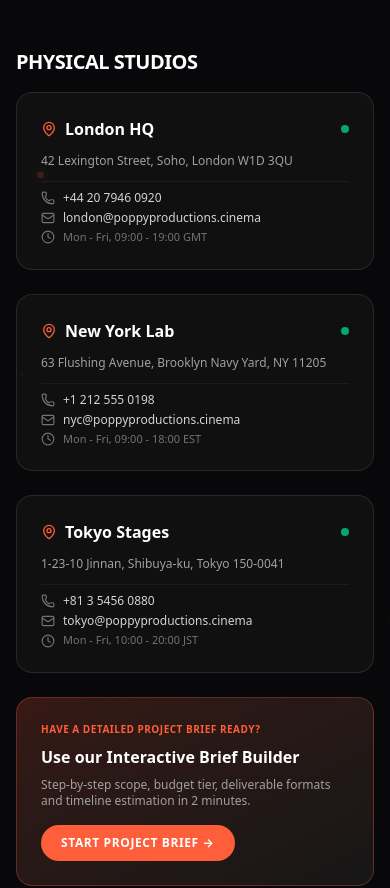
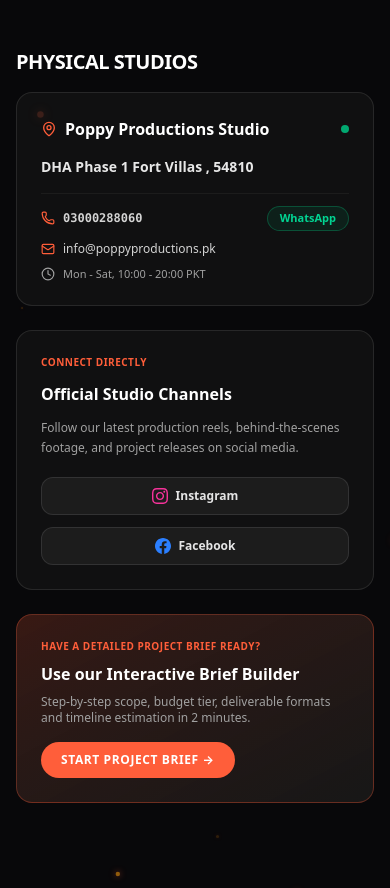
Before and after one commit to erhatechnologiesai/Valence_Cinema, a Next.js app: page /contact in a window 390 px wide. Shown: the part 1259-2147 px from the top of the page. Built offline with nearby package versions, Linux system fonts and the light colour scheme.

Commit message:
feat: add real studio address, phone number, and official Instagram and Facebook channels, removing placeholder locations

```diff
--- a/src/app/contact/page.tsx
+++ b/src/app/contact/page.tsx
@@ -16,25 +16,13 @@
 
 const studioLocations = [
   {
-    city: 'London HQ',
-    address: '42 Lexington Street, Soho, London W1D 3QU',
-    phone: '+44 20 7946 0920',
-    email: 'london@poppyproductions.cinema',
-    hours: 'Mon - Fri, 09:00 - 19:00 GMT',
-  },
-  {
-    city: 'New York Lab',
-    address: '63 Flushing Avenue, Brooklyn Navy Yard, NY 11205',
-    phone: '+1 212 555 0198',
-    email: 'nyc@poppyproductions.cinema',
-    hours: 'Mon - Fri, 09:00 - 18:00 EST',
-  },
-  {
-    city: 'Tokyo Stages',
-    address: '1-23-10 Jinnan, Shibuya-ku, Tokyo 150-0041',
-    phone: '+81 3 5456 0880',
-    email: 'tokyo@poppyproductions.cinema',
-    hours: 'Mon - Fri, 10:00 - 20:00 JST',
+    city: 'Poppy Productions Studio',
+    address: 'DHA Phase 1 Fort Villas , 54810',
+    phone: '03000288060',
+    phoneLink: 'tel:03000288060',
+    whatsappLink: 'https://wa.me/923000288060',
+    email: 'info@poppyproductions.pk',
+    hours: 'Mon - Sat, 10:00 - 20:00 PKT',
   },
 ];
 
@@ -252,7 +240,7 @@
             {studioLocations.map((loc, idx) => (
               <div
                 key={idx}
-                className="p-6 rounded-2xl bg-neutral-900/60 border border-white/10 space-y-3"
+                className="p-6 rounded-2xl bg-neutral-900/60 border border-white/10 space-y-4"
               >
                 <div className="flex items-center justify-between">
                   <h4 className="text-base font-bold text-white flex items-center gap-2">
@@ -261,23 +249,74 @@
                   </h4>
                   <span className="w-2 h-2 rounded-full bg-emerald-500 animate-pulse" />
                 </div>
-                <p className="text-xs text-neutral-400">{loc.address}</p>
-                <div className="pt-2 border-t border-white/5 space-y-1 text-xs">
-                  <div className="flex items-center gap-2 text-neutral-300">
-                    <Phone className="w-3.5 h-3.5 text-neutral-500" />
-                    <span>{loc.phone}</span>
+                <p className="text-sm font-semibold text-white/90">{loc.address}</p>
+                <div className="pt-3 border-t border-white/5 space-y-2.5 text-xs">
+                  <div className="flex items-center justify-between text-neutral-300">
+                    <div className="flex items-center gap-2">
+                      <Phone className="w-3.5 h-3.5 text-[#FF5E3A]" />
+                      <a href={loc.phoneLink} className="hover:text-white font-mono font-bold">
+                        {loc.phone}
+                      </a>
+                    </div>
+                    <a
+                      href={loc.whatsappLink}
+                      target="_blank"
+                      rel="noopener noreferrer"
+                      className="px-3 py-1 rounded-full bg-emerald-500/10 hover:bg-emerald-500/20 text-emerald-400 border border-emerald-500/30 text-[11px] font-semibold transition-colors flex items-center gap-1.5"
+                    >
+                      <span>WhatsApp</span>
+                    </a>
                   </div>
                   <div className="flex items-center gap-2 text-neutral-300">
-                    <Mail className="w-3.5 h-3.5 text-neutral-500" />
-                    <span>{loc.email}</span>
+                    <Mail className="w-3.5 h-3.5 text-[#FF5E3A]" />
+                    <a href={`mailto:${loc.email}`} className="hover:text-white">
+                      {loc.email}
+                    </a>
                   </div>
-                  <div className="flex items-center gap-2 text-neutral-500 text-[11px]">
+                  <div className="flex items-center gap-2 text-neutral-400 text-[11px]">
                     <Clock className="w-3.5 h-3.5" />
                     <span>{loc.hours}</span>
                   </div>
                 </div>
               </div>
             ))}
+
+            {/* Official Social Channels Card */}
+            <div className="p-6 rounded-2xl bg-neutral-900/60 border border-white/10 space-y-3">
+              <span className="text-[10px] font-bold uppercase tracking-wider text-[#FF5E3A] block">
+                Connect Directly
+              </span>
+              <h4 className="text-base font-bold text-white">
+                Official Studio Channels
+              </h4>
+              <p className="text-xs text-neutral-400 leading-relaxed">
+                Follow our latest production reels, behind-the-scenes footage, and project releases on social media.
+              </p>
+              <div className="pt-2 flex flex-col sm:flex-row gap-3">
+                <a
+                  href="https://www.instagram.com/poppyproductions22/?hl=en"
+                  target="_blank"
+                  rel="noopener noreferrer"
+                  className="flex-1 inline-flex items-center justify-center gap-2 px-4 py-2.5 rounded-xl bg-white/5 hover:bg-pink-600/20 border border-white/10 hover:border-pink-500/40 text-neutral-200 hover:text-white transition-all text-xs font-semibold"
+                >
+                  <svg className="w-4 h-4 fill-current text-pink-500" viewBox="0 0 24 24">
+                    <path d="M12 2.163c3.204 0 3.584.012 4.85.07 3.252.148 4.771 1.691 4.919 4.919.058 1.265.069 1.645.069 4.849 0 3.205-.012 3.584-.069 4.849-.149 3.225-1.664 4.771-4.919 4.919-1.266.058-1.644.07-4.85.07-3.204 0-3.584-.012-4.849-.07-3.26-.149-4.771-1.699-4.919-4.92-.058-1.265-.07-1.644-.07-4.849 0-3.204.013-3.583.07-4.849.149-3.227 1.664-4.771 4.919-4.919 1.266-.057 1.645-.069 4.849-.069zm0-2.163c-3.259 0-3.667.014-4.947.072-4.358.2-6.78 2.618-6.98 6.98-.059 1.281-.073 1.689-.073 4.948 0 3.259.014 3.668.072 4.948.2 4.358 2.618 6.78 6.98 6.98 1.281.058 1.689.072 4.948.072 3.259 0 3.668-.014 4.948-.072 4.354-.2 6.782-2.618 6.979-6.98.059-1.28.073-1.689.073-4.948 0-3.259-.014-3.667-.072-4.947-.196-4.354-2.617-6.78-6.979-6.98-1.281-.059-1.69-.073-4.949-.073zm0 5.838c-3.403 0-6.162 2.759-6.162 6.162s2.759 6.163 6.162 6.163 6.162-2.759 6.162-6.163c0-3.403-2.759-6.162-6.162-6.162zm0 10.162c-2.209 0-4-1.79-4-4 0-2.209 1.791-4 4-4s4 1.791 4 4c0 2.21-1.791 4-4 4zm6.406-11.845c-.796 0-1.441.645-1.441 1.44s.645 1.44 1.441 1.44c.795 0 1.439-.645 1.439-1.44s-.644-1.44-1.439-1.44z"/>
+                  </svg>
+                  <span>Instagram</span>
+                </a>
+                <a
+                  href="https://web.facebook.com/profile.php?id=61588100360036"
+                  target="_blank"
+                  rel="noopener noreferrer"
+                  className="flex-1 inline-flex items-center justify-center gap-2 px-4 py-2.5 rounded-xl bg-white/5 hover:bg-blue-600/20 border border-white/10 hover:border-blue-500/40 text-neutral-200 hover:text-white transition-all text-xs font-semibold"
+                >
+                  <svg className="w-4 h-4 fill-current text-blue-500" viewBox="0 0 24 24">
+                    <path d="M24 12.073c0-6.627-5.373-12-12-12s-12 5.373-12 12c0 5.99 4.388 10.954 10.125 11.854v-8.385H7.078v-3.47h3.047V9.43c0-3.007 1.792-4.669 4.533-4.669 1.312 0 2.686.235 2.686.235v2.953H15.83c-1.491 0-1.956.925-1.956 1.874v2.25h3.328l-.532 3.47h-2.796v8.385C19.612 23.027 24 18.062 24 12.073z"/>
+                  </svg>
+                  <span>Facebook</span>
+                </a>
+              </div>
+            </div>
 
             {/* Quick Brief CTA */}
             <div className="p-6 rounded-2xl bg-gradient-to-br from-[#FF5E3A]/20 to-neutral-900 border border-[#FF5E3A]/30 space-y-2">
--- a/src/components/layout/Footer.tsx
+++ b/src/components/layout/Footer.tsx
@@ -2,22 +2,14 @@
 
 import { useState, useEffect } from 'react';
 import Link from 'next/link';
-import { ArrowUpRight, Sparkles, MapPin } from 'lucide-react';
+import { ArrowUpRight, Sparkles, MapPin, Phone, Clock } from 'lucide-react';
 
 export default function Footer() {
-  const [londonTime, setLondonTime] = useState('');
-  const [nyTime, setNyTime] = useState('');
   const [localTime, setLocalTime] = useState('');
 
   useEffect(() => {
     const updateClocks = () => {
       const now = new Date();
-      setLondonTime(
-        now.toLocaleTimeString('en-GB', { timeZone: 'Europe/London', hour: '2-digit', minute: '2-digit' })
-      );
-      setNyTime(
-        now.toLocaleTimeString('en-US', { timeZone: 'America/New_York', hour: '2-digit', minute: '2-digit' })
-      );
       setLocalTime(
         now.toLocaleTimeString('en-US', { timeZone: 'Asia/Karachi', hour: '2-digit', minute: '2-digit' })
       );
@@ -70,27 +62,29 @@
           </div>
         </div>
 
-        {/* Global Studio Clocks */}
+        {/* Global Studio Info Bar */}
         <div className="py-10 border-b border-white/10 grid grid-cols-1 sm:grid-cols-3 gap-6 text-sm reveal-stagger">
           <div className="flex items-center gap-3 p-4 rounded-xl bg-white/[0.02] border border-white/5">
-            <MapPin className="w-4 h-4 text-[#FF5E3A]" />
+            <MapPin className="w-5 h-5 text-[#FF5E3A] shrink-0" />
             <div>
-              <span className="text-xs uppercase tracking-wider text-neutral-400 block">Production Hub</span>
-              <span className="font-mono text-base font-bold text-white">{localTime || '18:30 PKT'}</span>
+              <span className="text-xs uppercase tracking-wider text-neutral-400 block font-semibold">Studio Location</span>
+              <span className="text-sm font-bold text-white">DHA Phase 1 Fort Villas , 54810</span>
             </div>
           </div>
           <div className="flex items-center gap-3 p-4 rounded-xl bg-white/[0.02] border border-white/5">
-            <MapPin className="w-4 h-4 text-[#FF5E3A]" />
+            <Phone className="w-5 h-5 text-[#FF5E3A] shrink-0" />
             <div>
-              <span className="text-xs uppercase tracking-wider text-neutral-400 block">London Liaison</span>
-              <span className="font-mono text-base font-bold text-white">{londonTime || '14:30 GMT'}</span>
+              <span className="text-xs uppercase tracking-wider text-neutral-400 block font-semibold">Direct Phone / WhatsApp</span>
+              <a href="tel:03000288060" className="font-mono text-base font-bold text-white hover:text-[#FF5E3A] transition-colors">
+                03000288060
+              </a>
             </div>
           </div>
           <div className="flex items-center gap-3 p-4 rounded-xl bg-white/[0.02] border border-white/5">
-            <MapPin className="w-4 h-4 text-[#FF5E3A]" />
+            <Clock className="w-5 h-5 text-[#FF5E3A] shrink-0" />
             <div>
-              <span className="text-xs uppercase tracking-wider text-neutral-400 block">New York Liaison</span>
-              <span className="font-mono text-base font-bold text-white">{nyTime || '09:30 EST'}</span>
+              <span className="text-xs uppercase tracking-wider text-neutral-400 block font-semibold">Studio Time (PKT)</span>
+              <span className="font-mono text-base font-bold text-white">{localTime || 'Live PKT'}</span>
             </div>
           </div>
         </div>
@@ -109,7 +103,7 @@
             <div className="text-xs font-mono font-bold text-[#FF5E3A] uppercase tracking-wider mb-4">
               Founded by Abdul Qadeer Bhatti
             </div>
-            <div className="flex items-center gap-2 text-neutral-400">
+            <div className="flex items-center gap-2 text-neutral-400 mb-5">
               <span className="px-2.5 py-1 rounded bg-white/5 border border-white/10 text-[10px] font-mono text-neutral-300">
                 END-TO-END
               </span>
@@ -119,6 +113,35 @@
               <span className="px-2.5 py-1 rounded bg-white/5 border border-white/10 text-[10px] font-mono text-neutral-300">
                 4K PRODUCTION
               </span>
+            </div>
+
+            {/* Social Media Links */}
+            <div className="flex flex-wrap items-center gap-3">
+              <a
+                href="https://www.instagram.com/poppyproductions22/?hl=en"
+                target="_blank"
+                rel="noopener noreferrer"
+                aria-label="Poppy Productions Instagram"
+                className="inline-flex items-center gap-2 px-3.5 py-1.5 rounded-full bg-white/5 hover:bg-pink-600/20 border border-white/10 hover:border-pink-500/40 text-neutral-300 hover:text-white transition-all text-xs group"
+              >
+                <svg className="w-3.5 h-3.5 fill-current text-pink-500 group-hover:scale-110 transition-transform" viewBox="0 0 24 24">
+                  <path d="M12 2.163c3.204 0 3.584.012 4.85.07 3.252.148 4.771 1.691 4.919 4.919.058 1.265.069 1.645.069 4.849 0 3.205-.012 3.584-.069 4.849-.149 3.225-1.664 4.771-4.919 4.919-1.266.058-1.644.07-4.85.07-3.204 0-3.584-.012-4.849-.07-3.26-.149-4.771-1.699-4.919-4.92-.058-1.265-.07-1.644-.07-4.849 0-3.204.013-3.583.07-4.849.149-3.227 1.664-4.771 4.919-4.919 1.266-.057 1.645-.069 4.849-.069zm0-2.163c-3.259 0-3.667.014-4.947.072-4.358.2-6.78 2.618-6.98 6.98-.059 1.281-.073 1.689-.073 4.948 0 3.259.014 3.668.072 4.948.2 4.358 2.618 6.78 6.98 6.98 1.281.058 1.689.072 4.948.072 3.259 0 3.668-.014 4.948-.072 4.354-.2 6.782-2.618 6.979-6.98.059-1.28.073-1.689.073-4.948 0-3.259-.014-3.667-.072-4.947-.196-4.354-2.617-6.78-6.979-6.98-1.281-.059-1.69-.073-4.949-.073zm0 5.838c-3.403 0-6.162 2.759-6.162 6.162s2.759 6.163 6.162 6.163 6.162-2.759 6.162-6.163c0-3.403-2.759-6.162-6.162-6.162zm0 10.162c-2.209 0-4-1.79-4-4 0-2.209 1.791-4 4-4s4 1.791 4 4c0 2.21-1.791 4-4 4zm6.406-11.845c-.796 0-1.441.645-1.441 1.44s.645 1.44 1.441 1.44c.795 0 1.439-.645 1.439-1.44s-.644-1.44-1.439-1.44z"/>
+                </svg>
+                <span>Instagram</span>
+              </a>
+
+              <a
+                href="https://web.facebook.com/profile.php?id=61588100360036"
+                target="_blank"
+                rel="noopener noreferrer"
+                aria-label="Poppy Productions Facebook"
+                className="inline-flex items-center gap-2 px-3.5 py-1.5 rounded-full bg-white/5 hover:bg-blue-600/20 border border-white/10 hover:border-blue-500/40 text-neutral-300 hover:text-white transition-all text-xs group"
+              >
+                <svg className="w-3.5 h-3.5 fill-current text-blue-500 group-hover:scale-110 transition-transform" viewBox="0 0 24 24">
+                  <path d="M24 12.073c0-6.627-5.373-12-12-12s-12 5.373-12 12c0 5.99 4.388 10.954 10.125 11.854v-8.385H7.078v-3.47h3.047V9.43c0-3.007 1.792-4.669 4.533-4.669 1.312 0 2.686.235 2.686.235v2.953H15.83c-1.491 0-1.956.925-1.956 1.874v2.25h3.328l-.532 3.47h-2.796v8.385C19.612 23.027 24 18.062 24 12.073z"/>
+                </svg>
+                <span>Facebook</span>
+              </a>
             </div>
           </div>
 
--- a/src/components/layout/Navbar.tsx
+++ b/src/components/layout/Navbar.tsx
@@ -157,7 +157,7 @@
               );
             })}
           </nav>
-          <div className="pt-3 border-t border-white/10">
+          <div className="pt-3 border-t border-white/10 space-y-3">
             <Link
               href="/start-project"
               onClick={() => setMobileMenuOpen(false)}
@@ -165,6 +165,34 @@
             >
               Start Project
             </Link>
+            <div className="flex items-center justify-between pt-1 text-xs text-neutral-400">
+              <a
+                href="tel:03000288060"
+                className="hover:text-white flex items-center gap-1.5 font-mono font-bold text-neutral-300"
+              >
+                <span>Call: 03000288060</span>
+              </a>
+              <div className="flex items-center gap-3">
+                <a
+                  href="https://www.instagram.com/poppyproductions22/?hl=en"
+                  target="_blank"
+                  rel="noopener noreferrer"
+                  className="hover:text-pink-500 transition-colors"
+                  aria-label="Instagram"
+                >
+                  Instagram
+                </a>
+                <a
+                  href="https://web.facebook.com/profile.php?id=61588100360036"
+                  target="_blank"
+                  rel="noopener noreferrer"
+                  className="hover:text-blue-500 transition-colors"
+                  aria-label="Facebook"
+                >
+                  Facebook
+                </a>
+              </div>
+            </div>
           </div>
         </div>
       )}
```
